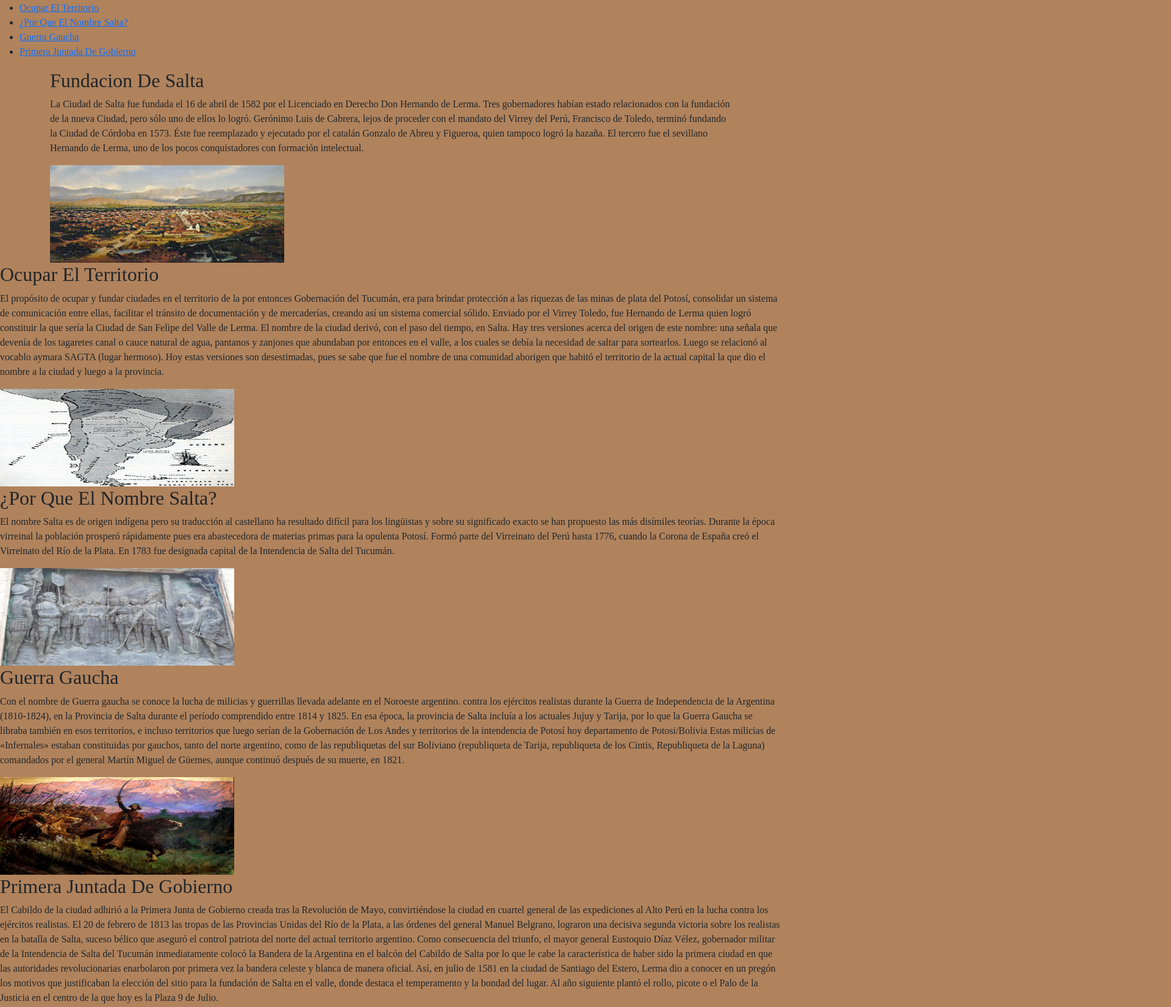
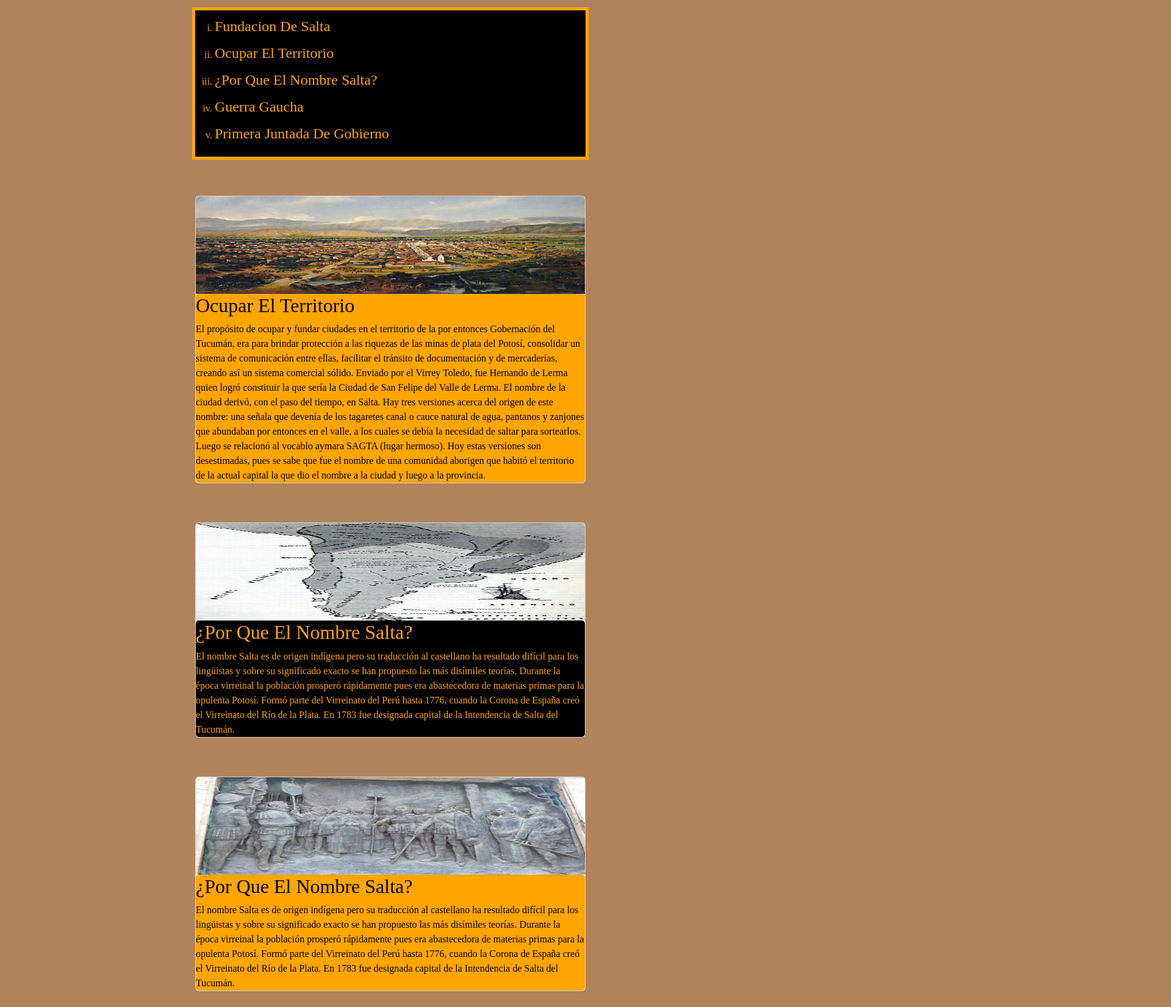
Before and after one commit to YoelMancilla/Coder-web, a plain HTML site: page htmls/historia.html in a window 1280 px wide. Shown: the part 263-1915 px from the top of the page at 61% size, 1920 px wide, since content can reach past the window. Drawn offline with nearby package versions, Linux system fonts and the light colour scheme.

Commit message:
tercera modificacion:history

```diff
--- a/csss/Principal.css
+++ b/csss/Principal.css
@@ -322,6 +322,74 @@ img {
 }
 
 /* Main h*/
+.menu-h {
+    margin-top: 5vh;
+    margin-bottom: 5vh;
+    position: relative;
+    left: 25%;
+    background-color: black;
+    min-width:40%;
+    max-width:50%;
+    height:30vh;
+    max-height:40vh ;
+    outline: 5px solid orange;
+}
+
+.menu-h ul {
+    color: orange;
+    list-style:lower-roman;
+    display: flex;
+    justify-content: center;
+    flex-direction: column;
+}
+
+.menu-h li {
+    margin-top: 1vmin;
+}
+
+.menu-h a {
+    color: orange;
+    text-decoration: none;
+    font-size:3vmin;
+}
+
+.menu-h a:hover,
+.menu-h li:hover {
+    color: rgb(194, 114, 43);
+}
+
+.div-c {
+    width:50vw;
+    height:30vh;
+    margin-left: 25%;
+    margin-top: 5%;
+}
+
+.card-body-1 {
+    background-color: black;
+    color: orange;
+    border-radius:5px;
+}
+
+.card-body-2 {
+    background-color:orange;
+    color: black;
+    border-radius:5px;
+}
+
+.container-iframe {
+    width: 100%;
+    height: 60vh;
+    display: flex;
+    justify-content: center;
+    align-items: center;
+}
+
+.container-iframe iframe {
+    margin-top: 5%;
+    width: 50%;
+    height: 60vh;
+}
 
 /* Main g*/
 
--- a/htmls/historia.html
+++ b/htmls/historia.html
@@ -23,7 +23,7 @@
     </header>
 
     <main>
-      <article>
+      <article class=" menu-h">
         <ul>
           <li><a href="#fundacion-salta">Fundacion De Salta</a></li>
           <li><a href="#Ocupar-territorio">Ocupar El Territorio</a></li>
@@ -33,65 +33,85 @@
         </ul>
       </article>
 
-      <div class="container" id="fundacion-salta">
-        <h2>Fundacion De Salta</h2>
-        <p>
-          La Ciudad de Salta fue fundada el 16 de abril de 1582 por el Licenciado en Derecho Don Hernando de Lerma.
-          Tres gobernadores habían estado relacionados con la fundación de la nueva Ciudad, pero sólo uno de ellos lo logró. Gerónimo Luis de Cabrera, lejos de proceder con el mandato del Virrey del Perú, Francisco de Toledo, terminó fundando la Ciudad de Córdoba en 1573. Éste fue reemplazado y ejecutado por el catalán Gonzalo de Abreu y Figueroa, quien tampoco logró la hazaña. El tercero fue el sevillano Hernando de Lerma, uno de los pocos conquistadores con formación intelectual.
-        </p>
-        <img src="/Img-proyecto/Introduccion-h.jpg" alt="">
-      </div>
-      <div id="Ocupar-territorio">
-        <h2>Ocupar El Territorio</h2>
-        <p>
+      <div class="card div-c" id="fundacion-salta">
+        <img class="card-img-top" src="/Img-proyecto/Introduccion-h.jpg" alt="">
+        <div class="card-body-2">
+         <h2 class="card-title">Ocupar El Territorio</h2>
+         <p class="card-text">
            El propósito de ocupar y fundar ciudades en el territorio de la por entonces Gobernación del Tucumán, era para brindar protección a las riquezas de las minas de plata del Potosí, consolidar un sistema de comunicación entre ellas, facilitar el tránsito de documentación y de mercaderías, creando así un sistema comercial sólido.
            Enviado por el Virrey Toledo, fue Hernando de Lerma quien logró constituir la que sería la Ciudad de San Felipe del Valle de Lerma. El nombre de la ciudad derivó, con el paso del tiempo, en Salta. Hay tres versiones acerca del origen de este nombre: una señala que devenía de los tagaretes canal o cauce natural de agua, pantanos y zanjones que abundaban por entonces en el valle, a los cuales se debía la necesidad de saltar para sortearlos. Luego se relacionó al vocablo aymara SAGTA (lugar hermoso). Hoy estas versiones son desestimadas, pues se sabe que fue el nombre de una comunidad aborigen que habitó el territorio de la actual capital la que dio el nombre a la ciudad y luego a la provincia.
          </p>
-        <img src="/Img-proyecto/territorios-h.jpg" alt="Territorios">
         </div>
-      <div id="nombre-salta">
-        <h2>¿Por Que El Nombre Salta?</h2>
-        <p>El nombre Salta es de origen indígena pero su traducción al castellano ha resultado difícil para los lingüistas y sobre su significado exacto se han propuesto las más disímiles teorías.
+      </div>
+
+      <div class="card div-c" id="Ocupar-territorio">
+        <img class="card-img-top" src="/Img-proyecto/territorios-h.jpg" alt="Territorios">
+        <div class="card-body-1">
+        <h2 class="card-title">¿Por Que El Nombre Salta?</h2>
+        <p class="card-text">
+          El nombre Salta es de origen indígena pero su traducción al castellano ha resultado difícil para los lingüistas y sobre su significado exacto se han propuesto las más disímiles teorías.
           Durante la época virreinal la población prosperó rápidamente pues era abastecedora de materias primas para la opulenta Potosí. Formó parte del Virreinato del Perú hasta 1776, cuando la Corona de España creó el Virreinato del Río de la Plata. En 1783 fue designada capital de la Intendencia de Salta del Tucumán.
         </p>
-        <img src="/Img-proyecto/Nombre-salta-h.jpg" alt="Nombre de salta">
+
       </div>
-      <div id="guerra-gaucha">
-        <h2>Guerra Gaucha</h2>
-        <p>Con el nombre de Guerra gaucha se conoce la lucha de milicias y guerrillas llevada adelante en el Noroeste argentino. contra los ejércitos realistas durante la Guerra de Independencia de la Argentina (1810-1824), en la Provincia de Salta durante el período comprendido entre 1814 y 1825. En esa época, la provincia de Salta incluía a los actuales Jujuy y Tarija, por lo que la Guerra Gaucha se libraba también en esos territorios, e incluso territorios que luego serían de la Gobernación de Los Andes y territorios de la intendencia de Potosí hoy departamento de Potosi/Bolivia Estas milicias de «Infernales» estaban constituidas por gauchos, tanto del norte argentino, como de las republiquetas del sur Boliviano (republiqueta de Tarija, republiqueta de los Cintis, Republiqueta de la Laguna) comandados por el general Martín Miguel de Güemes, aunque continuó después de su muerte, en 1821.</p>
-        <img src="/Img-proyecto/guerragaucha-h.jpg" alt="Guerra Gaucha">
     </div>
-      <div id="primera-juntada">
-        <h2>Primera Juntada De Gobierno</h2>
-        <p>El Cabildo de la ciudad adhirió a la Primera Junta de Gobierno creada tras la Revolución de Mayo, convirtiéndose la ciudad en cuartel general de las expediciones al Alto Perú en la lucha contra los ejércitos realistas. El 20 de febrero de 1813 las tropas de las Provincias Unidas del Río de la Plata, a las órdenes del general Manuel Belgrano, lograron una decisiva segunda victoria sobre los realistas en la batalla de Salta, suceso bélico que aseguró el control patriota del norte del actual territorio argentino. Como consecuencia del triunfo, el mayor general Eustoquio Díaz Vélez, gobernador militar de la Intendencia de Salta del Tucumán inmediatamente colocó la Bandera de la Argentina en el balcón del Cabildo de Salta por lo que le cabe la característica de haber sido la primera ciudad en que las autoridades revolucionarias enarbolaron por primera vez la bandera celeste y blanca de manera oficial.
+    <div class="card div-c" id="nombre-salta">
+        <img class="card-img-top" src="/Img-proyecto/Nombre-salta-h.jpg" alt="Nombre de salta">
+        <div class="card-body-2" >
+            <h2 class="card-title">¿Por Que El Nombre Salta?</h2>
+            <p class="card-text">
+              El nombre Salta es de origen indígena pero su traducción al castellano ha resultado difícil para los lingüistas y sobre su significado exacto se han propuesto las más disímiles teorías.
+              Durante la época virreinal la población prosperó rápidamente pues era abastecedora de materias primas para la opulenta Potosí. Formó parte del Virreinato del Perú hasta 1776, cuando la Corona de España creó el Virreinato del Río de la Plata. En 1783 fue designada capital de la Intendencia de Salta del Tucumán.
+            </p>
+        </div>
+
+      </div>
+
+      <div class="card div-c" id="guerra-gaucha">
+        <img class="card-img-top" src="/Img-proyecto/guerragaucha-h.jpg" alt="Guerra Gaucha">
+        <div class="card-body-1">
+            <h2 class="card-title">Guerra Gaucha</h2>
+            <p class="card-text"> Con el nombre de Guerra gaucha se conoce la lucha de milicias y guerrillas llevada adelante en el Noroeste argentino. contra los ejércitos realistas durante la Guerra de Independencia de la Argentina (1810-1824), en la Provincia de Salta durante el período comprendido entre 1814 y 1825. En esa época, la provincia de Salta incluía a los actuales Jujuy y Tarija, por lo que la Guerra Gaucha se libraba también en esos territorios, e incluso territorios que luego serían de la Gobernación de Los Andes y territorios de la intendencia de Potosí hoy departamento de Potosi/Bolivia Estas milicias de «Infernales» estaban constituidas por gauchos, tanto del norte argentino, como de las republiquetas del sur Boliviano (republiqueta de Tarija, republiqueta de los Cintis, Republiqueta de la Laguna) comandados por el general Martín Miguel de Güemes, aunque continuó después de su muerte, en 1821.</p>
+        </div>
+      </div>
+
+      <div class="card div-c" id="primera-juntada">
+        <img class="card-img-top" src="/Img-proyecto/fundacion-h.jpg" alt="Imagen de la fundacion">
+        <div class="card-body-2">
+          <h2 class="card-title">Primera Juntada De Gobierno</h2>
+          <p class="card-text">El Cabildo de la ciudad adhirió a la Primera Junta de Gobierno creada tras la Revolución de Mayo, convirtiéndose la ciudad en cuartel general de las expediciones al Alto Perú en la lucha contra los ejércitos realistas. El 20 de febrero de 1813 las tropas de las Provincias Unidas del Río de la Plata, a las órdenes del general Manuel Belgrano, lograron una decisiva segunda victoria sobre los realistas en la batalla de Salta, suceso bélico que aseguró el control patriota del norte del actual territorio argentino. Como consecuencia del triunfo, el mayor general Eustoquio Díaz Vélez, gobernador militar de la Intendencia de Salta del Tucumán inmediatamente colocó la Bandera de la Argentina en el balcón del Cabildo de Salta por lo que le cabe la característica de haber sido la primera ciudad en que las autoridades revolucionarias enarbolaron por primera vez la bandera celeste y blanca de manera oficial.
             Así, en julio de 1581 en la ciudad de Santiago del Estero, Lerma dio a conocer en un pregón los motivos que justificaban la elección del sitio para la fundación de Salta en el valle, donde destaca el temperamento y la bondad del lugar. Al año siguiente plantó el rollo, picote o el Palo de la Justicia en el centro de la que hoy es la Plaza 9 de Julio.
           </p>
-        <img src="/Img-proyecto/fundacion-h.jpg" alt="Imagen de la fundacion">
+        </div>
+      </div>
+      <div class="container-iframe ratio-2x2">
+       <iframe src="https://www.youtube.com/embed/Xf8Nof2_POw" title="YouTube video player" frameborder="1" allow="accelerometer; autoplay; clipboard-write; encrypted-media; gyroscope; picture-in-picture" allowfullscreen></iframe>
       </div>
     </main>
 
 
     <footer class="foot-h">
+      <div class="Container-title-foot text-center">
+          <h2 class="title-information ">Para Mas Información</h2>
+          <h2 class="title-icons ">Nuestras Redes Sociales</h2>
+      </div>
+
       <div class="box-links">
-        <h2 class="title-information">Links Para Mas Información</h2>
-        <h2 class="title-icons">Nuestras Redes Sociales</h2>
         <nav class="nav-foot-h">
          <ul>
-           <li><a href="">Links</a></li>
-           <li><a href="">Links</a></li>
-         </ul>
-         <ul>
-           <li><a href="">Links</a></li>
-           <li><a href="">Links</a></li>
+            <li><img src="/Img-proyecto/cactus-de-mexico.png" alt=""><a href="">Links</a></li>
+            <li><img src="/Img-proyecto/cactus-de-mexico.png" alt=""><a href="">Links</a></li>
+            <li><img src="/Img-proyecto/cactus-de-mexico.png" alt=""><a href="">Links</a></li>
+            <li><img src="/Img-proyecto/cactus-de-mexico.png" alt=""><a href="">Links</a></li>
          </ul>
         </nav>
       </div>
 
       <div class="box-icons">
-       <a href=""><img src="/Img-proyecto/facebook.png" alt=""></a>
-       <a href=""><img src="/Img-proyecto/instagram.png" alt=""></a>
-       <a href=""><img src="/Img-proyecto/whatsapp.png" alt=""></a>
-       <a href=""><img src="/Img-proyecto/youtube.png" alt=""></a>
+        <div class="caja-icon"><a href=""><img src="/Img-proyecto/facebook.png" alt="facebook"></a></div>
+        <div class="caja-icon"><a href=""><img src="/Img-proyecto/instagram.png" alt="instagram"></a></div>
+        <div class="caja-icon"><a href=""><img src="/Img-proyecto/whatsapp.png" alt="whatsapp"></a></div>
+        <div class="caja-icon"><a href=""><img src="/Img-proyecto/youtube.png" alt="youtube"></a></div>
       </div>
 </footer>
 
```
Lines whose indentation alone changed are shown as unchanged.
